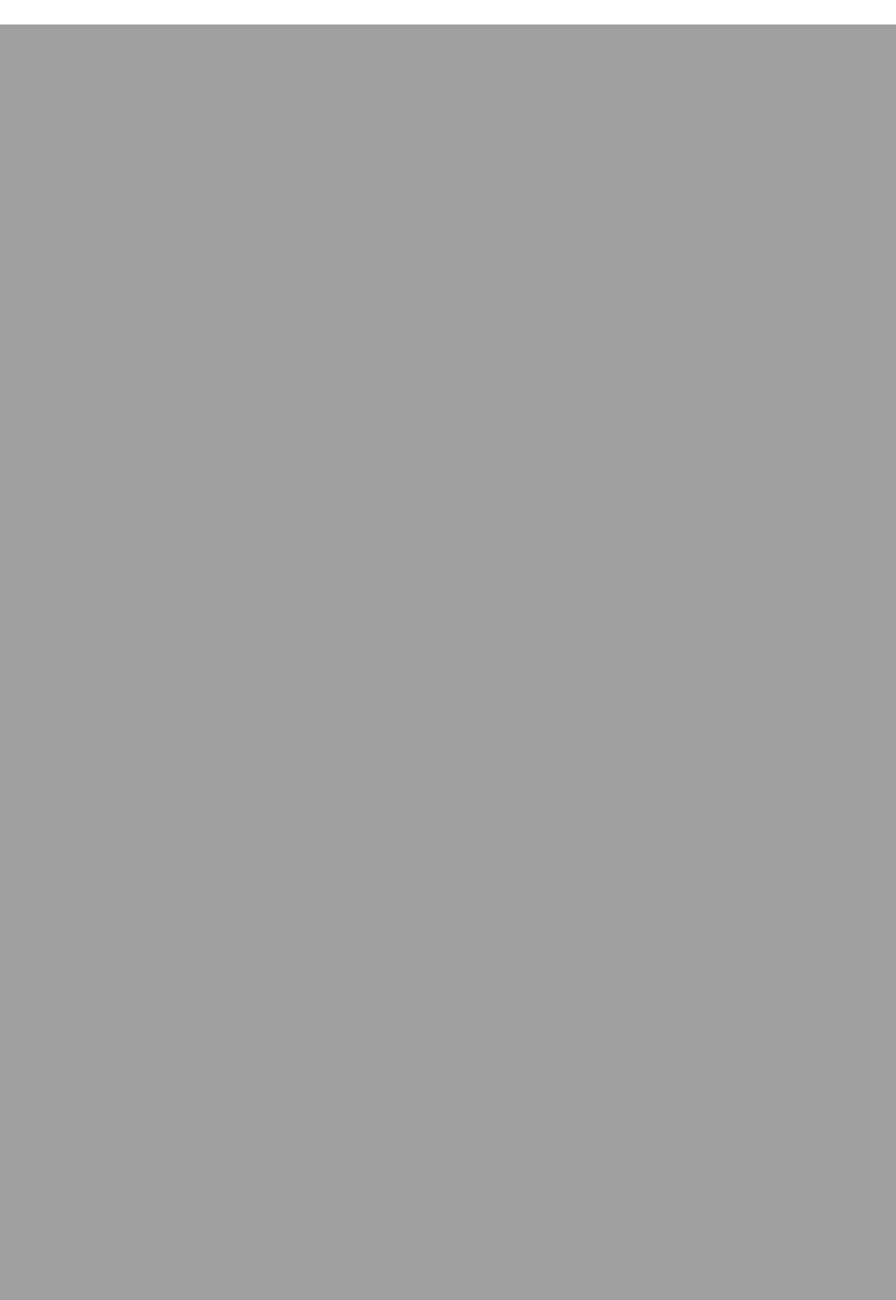
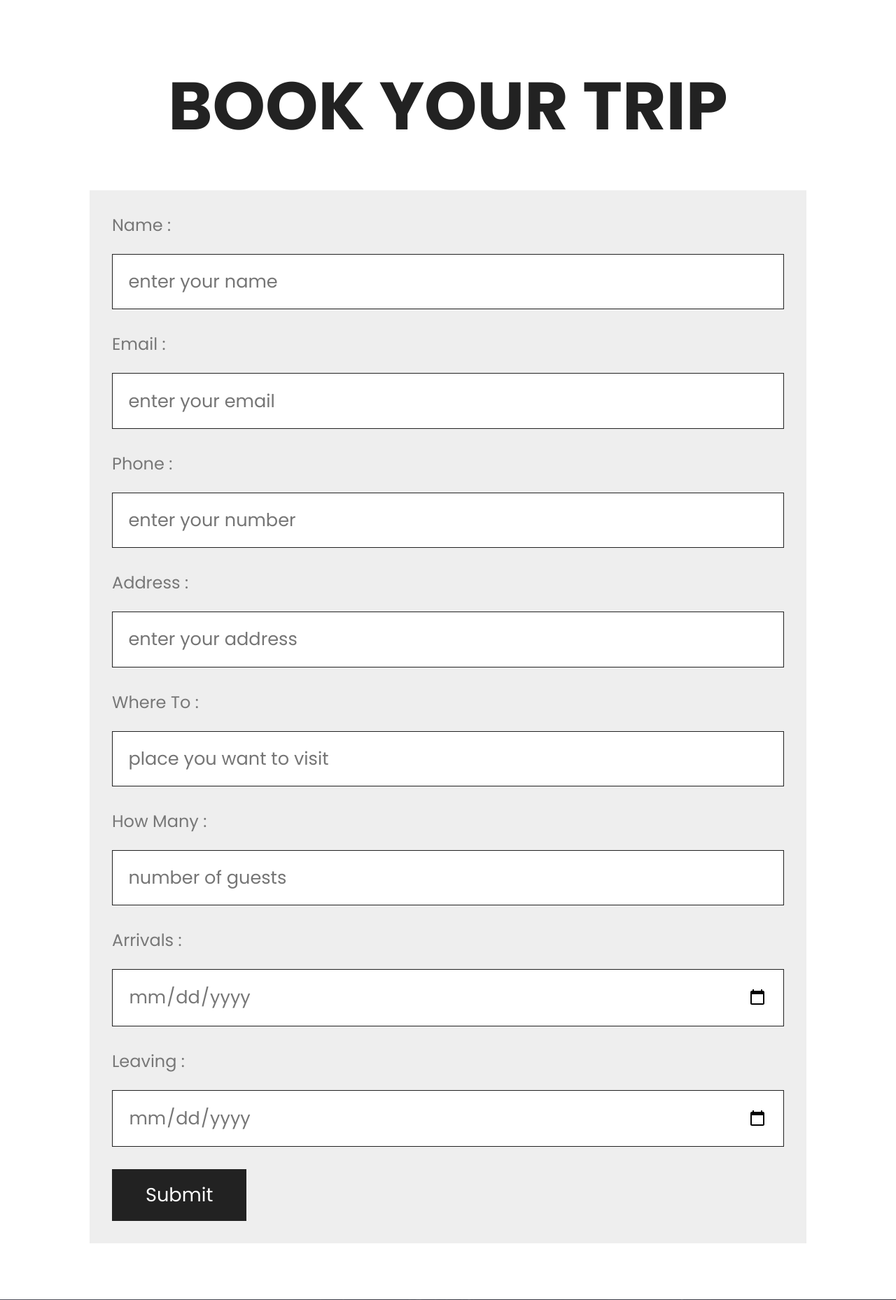
Before and after one commit to danukachathurya/Travel---Tour-Website-HTML---CSS---JS---PHP---MySQL, a PHP site: page /book.php in a window 1280 px wide. Shown: the part 765-2623 px from the top of the page at 70% size. Before the commit the page ends 800 px from the top, so only its background shows below. Run offline with PHP 8.4, Linux system fonts and the light colour scheme; some libraries are stand-ins or nearby versions.

Commit message:
complete booking page

```diff
--- a/book.php
+++ b/book.php
@@ -19,9 +19,60 @@
 
 <?php include 'header.php'; ?>
 
-<div class="heading" style="background:url(./images/header-bg-1.png) no-repeat">
+<div class="heading" style="background:url(./images/head-bg-3.png) no-repeat">
     <h1>book now</h1>
 </div>
+
+
+
+<!-- booking section starts -->
+
+<section class="booking">
+    <h1 class="heading-title">book your trip</h1>
+
+    <form action="book_form.php" method="post" class="book-form">
+        <div class="flex">
+            <div class="inputBox">
+                <span>name :</span>
+                <input type="text" placeholder="enter your name" name="name">
+            </div>
+            <div class="inputBox">
+                <span>email :</span>
+                <input type="email" placeholder="enter your email" name="email">
+            </div>
+            <div class="inputBox">
+                <span>phone :</span>
+                <input type="number" placeholder="enter your number" name="phone">
+            </div>
+            <div class="inputBox">
+                <span>address :</span>
+                <input type="text" placeholder="enter your address" name="address">
+            </div>
+            <div class="inputBox">
+                <span>where to :</span>
+                <input type="text" placeholder="place you want to visit" name="location">
+            </div>
+            <div class="inputBox">
+                <span>how many :</span>
+                <input type="number" placeholder="number of guests" name="guests">
+            </div>
+            <div class="inputBox">
+                <span>arrivals :</span>
+                <input type="date" name="arrivals">
+            </div>
+            <div class="inputBox">
+                <span>leaving :</span>
+                <input type="date" name="leaving">
+            </div>
+        </div>
+
+        <input type="submit" value="submit" class="btn" name="send">
+    </form>
+</section>
+
+<!-- booking section ends -->
+
+
 
 <!-- swiper js link -->
 <script src="https://cdn.jsdelivr.net/npm/swiper@11/swiper-bundle.min.js"></script>
@@ -30,6 +81,6 @@
 <script src="js/script.js"></script>
 
 
-
+<?php include 'footer.php'; ?>
 </body>
 </html>
--- a/css/main.css
+++ b/css/main.css
@@ -540,6 +540,55 @@ section {
 
 
 
+/* Booking Start */
+
+.booking .book-form {
+    padding: 2rem;
+    background: var(--light-bg);
+}
+
+.booking .book-form .flex {
+    display: flex;
+    flex-wrap: wrap;
+    gap: 2rem;
+}
+
+.booking .book-form .flex .inputBox {
+    flex: 1 1 41rem;
+}
+
+.booking .book-form .flex .inputBox input {
+    width: 100%;
+    padding: 1.2rem 1.4rem;
+    font-size: 1.6rem;
+    color: var(--light-black);
+    text-transform: none;
+    margin-top: 1.5rem;
+    border: var(--border);
+}
+
+.booking .book-form .flex .inputBox input:focus {
+    background: var(--black);
+    color: var(--white);
+}
+
+.booking .book-form .flex .inputBox input:focus {
+    color: var(--light-white);
+}
+
+.booking .book-form .flex .inputBox span {
+    font-size: 1.5rem;
+    color: var(--light-black);
+}
+
+.booking .book-form .btn {
+    margin-top: 2rem;
+}
+
+/* Booking End */
+
+
+
 /* Footer Start */
 
 .footer {
@@ -634,6 +683,10 @@ section {
 
 @media (max-width:768px) {
 
+    .heading h1 {
+        font-size: 4rem;
+    }
+
     #menu-btn {
         display: inline-block;
         transition: .2s linear;
```
Also changed, not shown: book_form.php (added, +22 -0 lines), images/head-bg-3.png (added).
